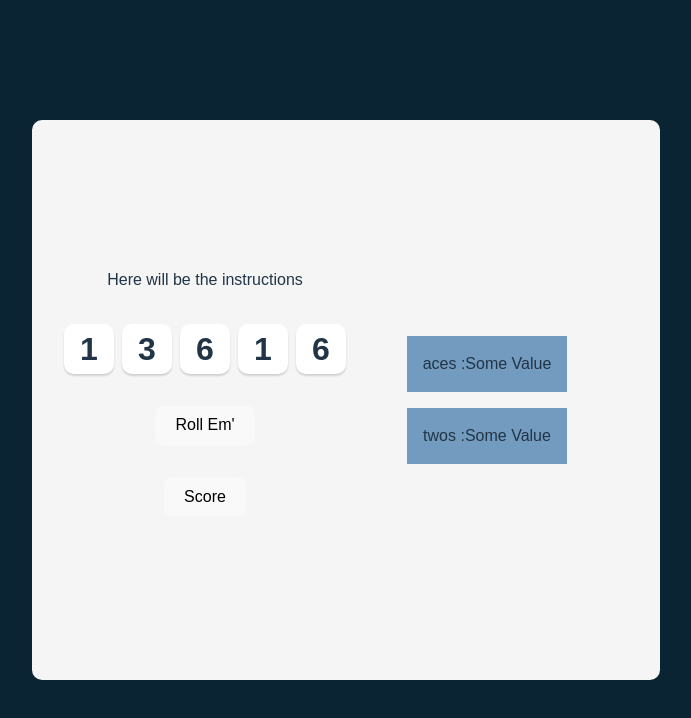
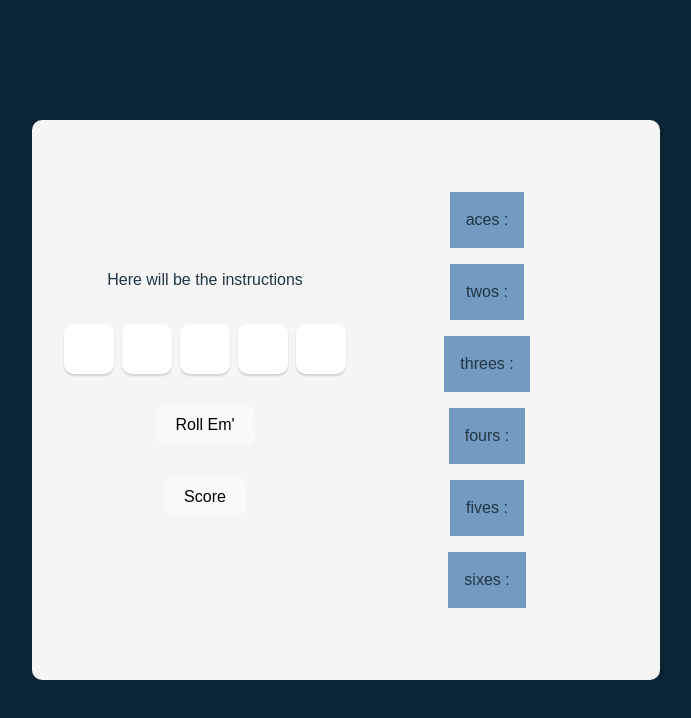
Before and after one commit to Ginicoefficient/yahtzee, a React (Vite) app: page / in a window 1280 px wide. Shown: the top 718 px of the page, without its empty margins (48-739 px from the left). Built offline with nearby package versions, Linux system fonts and the light colour scheme.

Commit message:
added scoring functions for top row

```diff
--- a/src/App.jsx
+++ b/src/App.jsx
@@ -8,11 +8,14 @@ import Scoreline from "./Components/Scoreline";
 function App() {
   const [dice, setDice] = React.useState(allNewDice());
 
+  const diceReference = React.useRef();
+
+  console.log({ diceReference });
   //generates first roll of each round
   function allNewDice() {
     const diceArray = new Array(5).fill().map(() => {
       return {
-        value: Math.floor(Math.random() * 6 + 1),
+        value: "",
         isHeld: false,
         id: nanoid(),
       };
@@ -50,16 +53,16 @@ function App() {
 
     //if not rolled three times, allow to roll again
     if (rollCount < 3) {
-      setDice((prevDice) =>
-        prevDice.map((die) => {
+      const newDiceValue = [...dice].map((die) => {
         return !die.isHeld
           ? {
               ...die,
               value: Math.floor(Math.random() * 6 + 1),
             }
           : { ...die };
-        })
-      );
+      });
+      setDice(newDiceValue);
+      diceReference.current = newDiceValue;
     } else if (rollCount > 2) {
       console.log("needs to score");
       //disable roll button
@@ -75,17 +78,22 @@ function App() {
   //SCORE SHEET ELEMENTS
 
   const [score, setScore] = React.useState(VanillaScoreSheet);
-
-  const scoreElements = score.map((scoreLine, index) => (
+  console.log({ score });
+  const scoreElements = score.map((scoreline, index) => (
     <Scoreline
-      key={scoreLine.id}
-      label={scoreLine.label}
+      key={scoreline.id}
+      id={scoreline.id}
+      label={scoreline.label}
+      value={scoreline.value}
+      isScored={scoreline.isScored}
       evaluateFunction={() => {
-        scoreLine.evaluateDice(dice);
+        scoreline.evaluateDice(diceReference.current);
       }}
       updateScore={() => {
         const scoreCopy = [...score];
-        scoreCopy[index].value = scoreLine.evaluateDice(dice);
+        scoreCopy[index].value = scoreline.evaluateDice(diceReference.current);
+        scoreCopy[index].isScored = true;
+        console.log("score function run");
         setScore(scoreCopy);
       }}
     />
--- a/src/Components/Scoreline.jsx
+++ b/src/Components/Scoreline.jsx
@@ -6,10 +6,10 @@ export default function Scoreline(props) {
     <div
       className="scoreline"
       id={props.id}
-      onClick={() => console.log(`clicked`)}
+      onClick={!props.isScored ? props.updateScore : undefined}
     >
       <div className="score--category">{props.label} :</div>
-      <div className="score--value">Some Value</div>
+      <div className="score--value">{props.value}</div>
     </div>
   );
 }
--- a/src/VanillaScoreSheet.js
+++ b/src/VanillaScoreSheet.js
@@ -3,14 +3,92 @@ export default [
     id: "aces",
     label: "aces",
     value: "",
+    isScored: false,
     evaluateDice: (someDiceSet) => {
-      //calculate sum of ones
-      console.log("clicked score ones");
+      //calculate sum of ones from dice state array
+      let diceTotal = 0;
+      someDiceSet.map((die) => {
+        if (die.value === 1) {
+          diceTotal++;
+        }
+      });
+      return diceTotal;
     },
   },
   {
     id: "twos",
     label: "twos",
     value: "",
+    isScored: false,
+    evaluateDice: (someDiceSet) => {
+      let diceTotal = 0;
+      someDiceSet.map((die) => {
+        if (die.value === 2) {
+          diceTotal += 2;
+        }
+      });
+      return diceTotal;
+    },
+  },
+
+  {
+    id: "threes",
+    label: "threes",
+    value: "",
+    isScored: false,
+    evaluateDice: (someDiceSet) => {
+      let diceTotal = 0;
+      someDiceSet.map((die) => {
+        if (die.value === 3) {
+          diceTotal += 3;
+        }
+      });
+      return diceTotal;
+    },
+  },
+  {
+    id: "fours",
+    label: "fours",
+    value: "",
+    isScored: false,
+    evaluateDice: (someDiceSet) => {
+      let diceTotal = 0;
+      someDiceSet.map((die) => {
+        if (die.value === 4) {
+          diceTotal += 4;
+        }
+      });
+      return diceTotal;
+    },
+  },
+  {
+    id: "fives",
+    label: "fives",
+    value: "",
+    isScored: false,
+    evaluateDice: (someDiceSet) => {
+      let diceTotal = 0;
+      someDiceSet.map((die) => {
+        if (die.value === 5) {
+          diceTotal += 5;
+        }
+      });
+      return diceTotal;
+    },
+  },
+  {
+    id: "sixes",
+    label: "sixes",
+    value: "",
+    isScored: false,
+    evaluateDice: (someDiceSet) => {
+      let diceTotal = 0;
+      someDiceSet.map((die) => {
+        if (die.value === 6) {
+          diceTotal += 6;
+        }
+      });
+      return diceTotal;
+    },
   },
 ];
```
Lines whose indentation alone changed are shown as unchanged.
